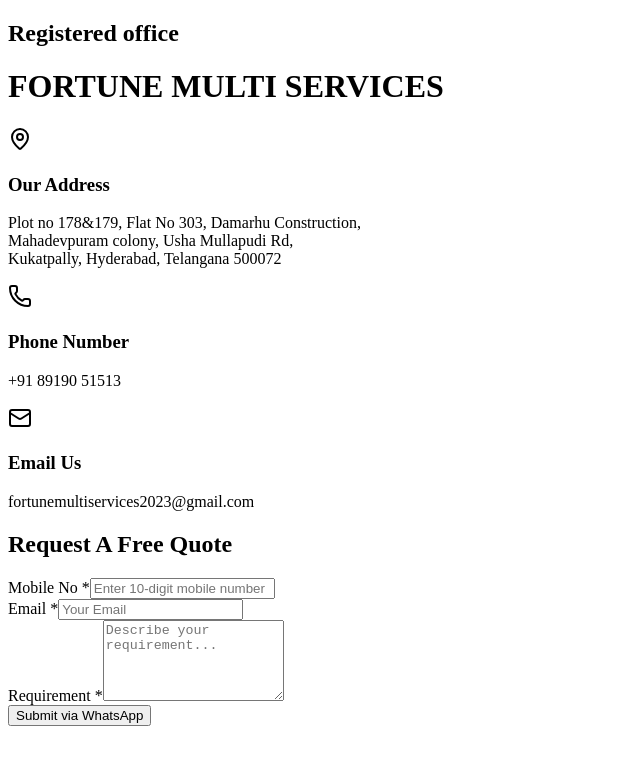
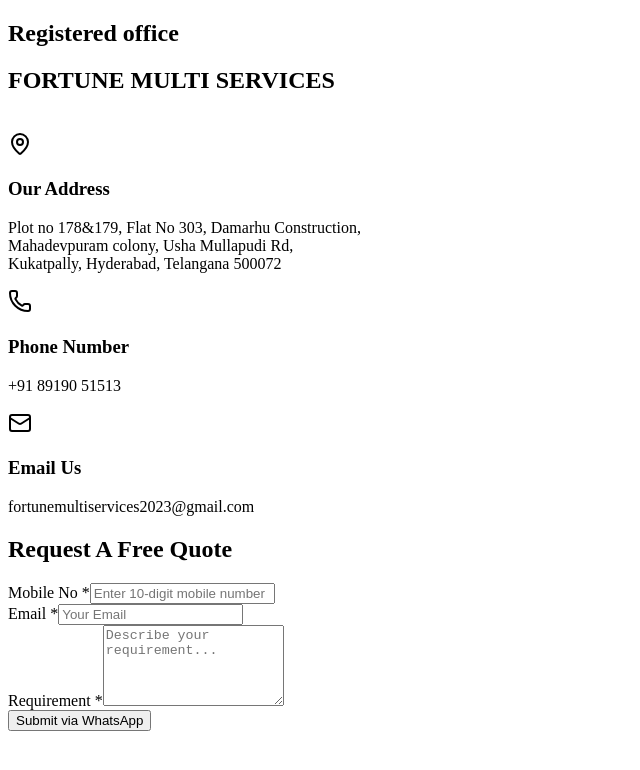
Before and after one commit to codebyviral/fortune-multi-services, a Next.js app: page /ContactForm in a window 1280 px wide. Shown: the top 770 px of the page, without its empty margins (0-640 px from the left). Built offline with nearby package versions, Linux system fonts and the light colour scheme.

Commit message:
logo client

```diff
--- a/src/components/Header.jsx
+++ b/src/components/Header.jsx
@@ -241,7 +241,7 @@ const Header = () => {
     <img
         src="/FMS-final.png"
         alt="Fortune Multi Services Logo"
-        className="h-13 w-auto transition-transform group-hover:scale-105"
+        className="h-14 w-auto transition-transform group-hover:scale-105"
     />
 </Link>
 
--- a/src/index.css
+++ b/src/index.css
@@ -1,12 +1,12 @@
 /* styles/app.css */
 :root {
-  --primary-blue: #1E40AF;
-  --secondary-blue: #3B82F6;
+  --primary-blue: #002394;
+  --secondary-blue: #04255c;
   --accent-orange: #F97316;
-  --dark-blue: #1E3A8A;
-  --light-gray: #F9FAFB;
+  --dark-blue: #1e377a;
+  --light-gray: #d0e8ff;
   --white: #FFFFFF;
-  --text-gray: #6B7280;
+  --text-gray: #000000;
 }
 
 body {
--- a/src/pages/ContactForm.jsx
+++ b/src/pages/ContactForm.jsx
@@ -113,7 +113,10 @@ const ContactForm = () => {
 
       <div className="bg-white p-8 rounded-lg shadow-md">
         <h2 className="text-2xl font-bold text-gray-800 mb-6">Registered office</h2>
-        <h1 className="text-3xl font-bold text-blue-600 mb-8">FORTUNE MULTI SERVICES</h1>
+        <h2 className="text-2xl font-bold bg-clip-text text-transparent bg-gradient-to-r from-blue-700 to-purple-800">
+                FORTUNE MULTI SERVICES
+              </h2>
+        <br/>
 
         <div className="space-y-6">
           <div className="flex items-start gap-4">
```
Also changed, not shown: src/components/Footer.jsx (+5 -3 lines).
